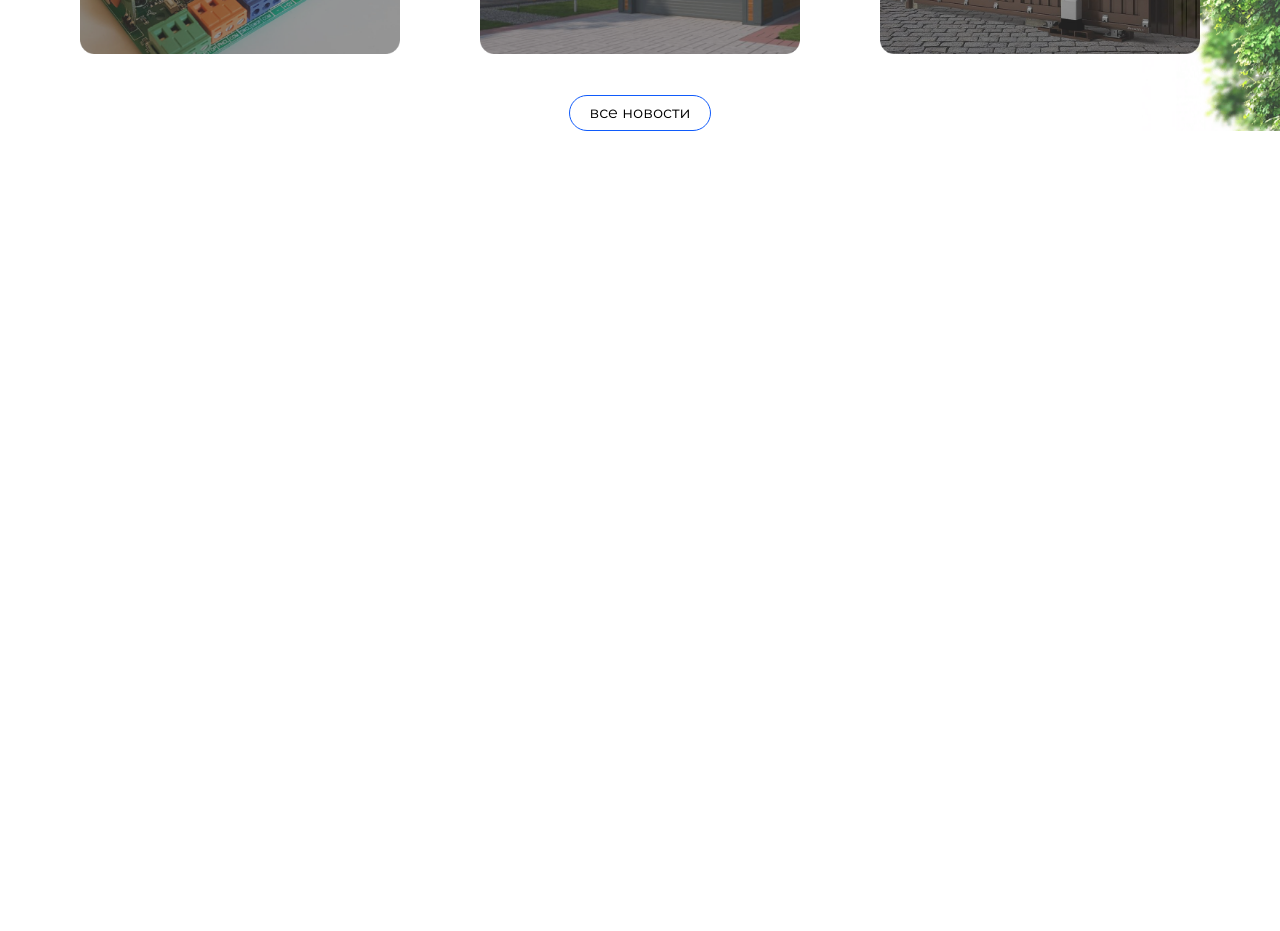
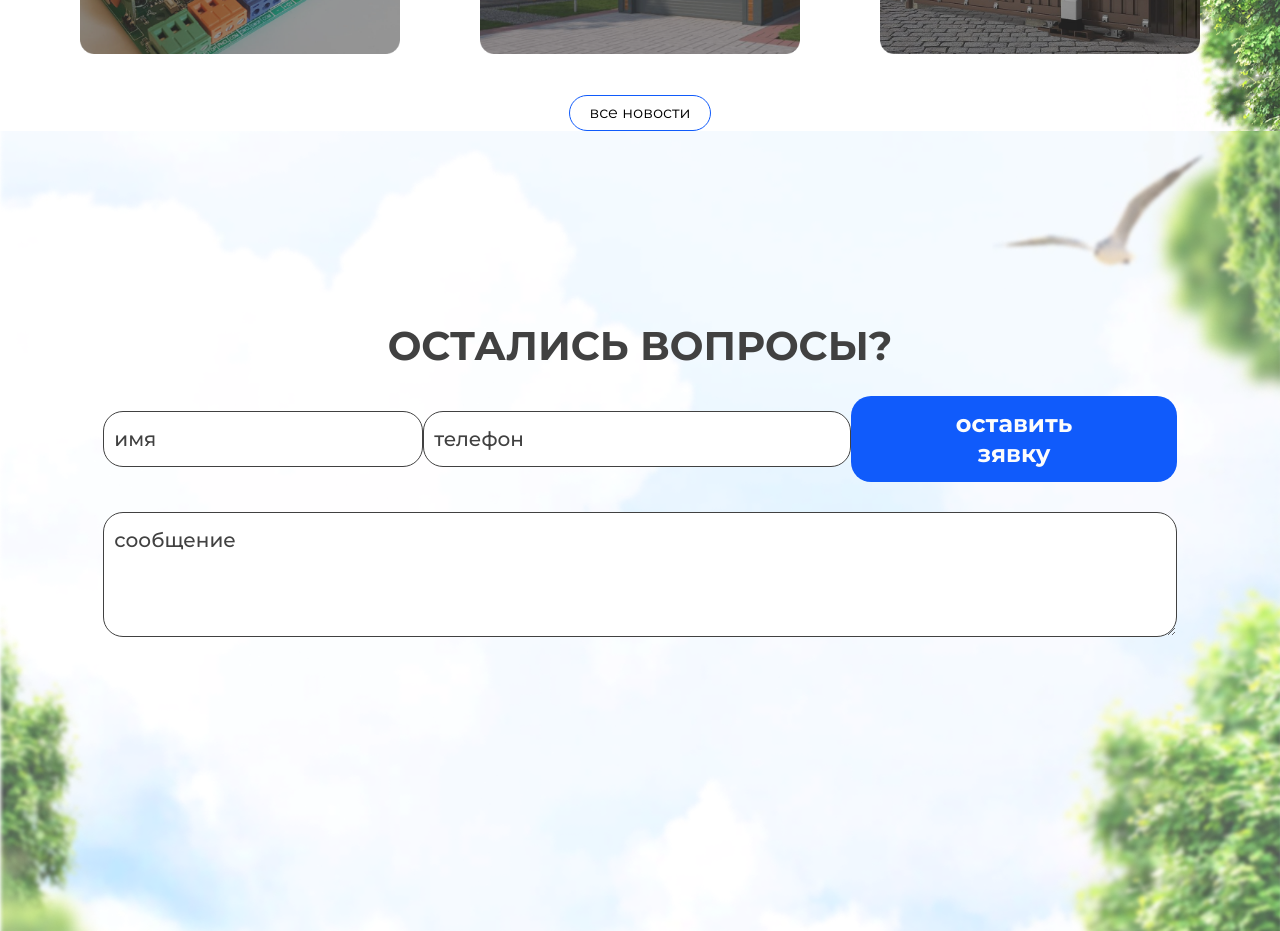
Before and after one commit to luchok22/selim-trade, a Next.js app: page / in a window 1280 px wide. Shown: the part 1880-2811 px from the top of the page. Before the commit the page ends 2011 px from the top, so only its background shows below. Built offline with nearby package versions, Linux system fonts and the light colour scheme.

Commit message:
feat: form block

```diff
--- a/src/app/globals.css
+++ b/src/app/globals.css
@@ -34,6 +34,10 @@
   @apply bg-back bg-cover bg-center;
   height: 100vh;
 }
+.form_back{
+  @apply bg-form bg-cover bg-center;
+  height: 100vh;
+}
 
 @layer utilities {
   .text-balance {
--- a/src/app/page.tsx
+++ b/src/app/page.tsx
@@ -2,6 +2,7 @@ import Main from "@/components/Main/Main";
 import LastNews from "@/components/LastNews/LastNews";
 import OurTeam from "@/components/OurTeam/OurTeam";
 import Navbar from "@/components/navbar/Navbar";
+import Form from "@/components/Form/Form";
 
 export default function Home() {
   return (
@@ -12,6 +13,9 @@ export default function Home() {
       </div>
       <OurTeam />
       <LastNews />
+      <div className="form_back">
+      <Form/>
+      </div>
     </>
   );
 }
--- /dev/null
+++ b/src/components/Form/Form.module.scss
@@ -0,0 +1,46 @@
+@import "../../app/globalVariables.scss";
+.form {
+  padding: 185px 75px 0px 75px;
+  .form__wrapper {
+    margin-top: 20px;
+    .form__top {
+      display: flex;
+      align-items: center;
+      justify-content: space-between;
+      button {
+        padding: 13px 80px 13px 80px !important;
+      }
+      .input {
+        width: 320px !important;
+      }
+      input {
+        width: 434px;
+        border-radius: 20px;
+        border: 0.5px $black solid;
+        padding: 15px 125px 15px 10px;
+        color: $black;
+        font-size: 20px;
+        font-weight: 500;
+        line-height: 24px;
+        &::-webkit-input-placeholder {
+          color: $black;
+        }
+      }
+    }
+    textarea {
+      margin-top: 30px;
+      width: 100%;
+      height: 125px;
+      border-radius: 20px;
+      border: 0.5px $black solid;
+      padding: 15px 10px;
+      color: $black;
+      font-size: 20px;
+      font-weight: 500;
+      line-height: 24px;
+      &::placeholder {
+        color: $black;
+      }
+    }
+  }
+}
--- /dev/null
+++ b/src/components/Form/Form.tsx
@@ -0,0 +1,24 @@
+import React from "react";
+import scss from "./Form.module.scss";
+import ReusableComponent from "../ReusableComponent/ReusableComponent";
+import Button from "../ReusableButton/Button";
+const Form = () => {
+  return (
+    <div className={scss.form}>
+      <ReusableComponent title="ОСТАЛИСЬ ВОПРОСЫ?">
+        <div className={scss.form__wrapper}>
+          <form>
+            <div className={scss.form__top}>
+              <input type="text" placeholder="имя" className={scss.input} />
+              <input type="number" placeholder="телефон" />
+              <Button title="оставить зявку" />
+            </div>
+            <textarea  placeholder="сообщение" />
+          </form>
+        </div>
+      </ReusableComponent>
+    </div>
+  );
+};
+
+export default Form;
--- a/tailwind.config.ts
+++ b/tailwind.config.ts
@@ -10,7 +10,8 @@ const config: Config = {
   theme: {
     extend: {
       backgroundImage: {
-        back: "url('/Main/back.png')"
+        back: "url('/Main/back.png')",
+        form: "url('/Form/image 20.png')"
       },
     },
   },
```
Also changed, not shown: public/Form/image 20.png (added).
